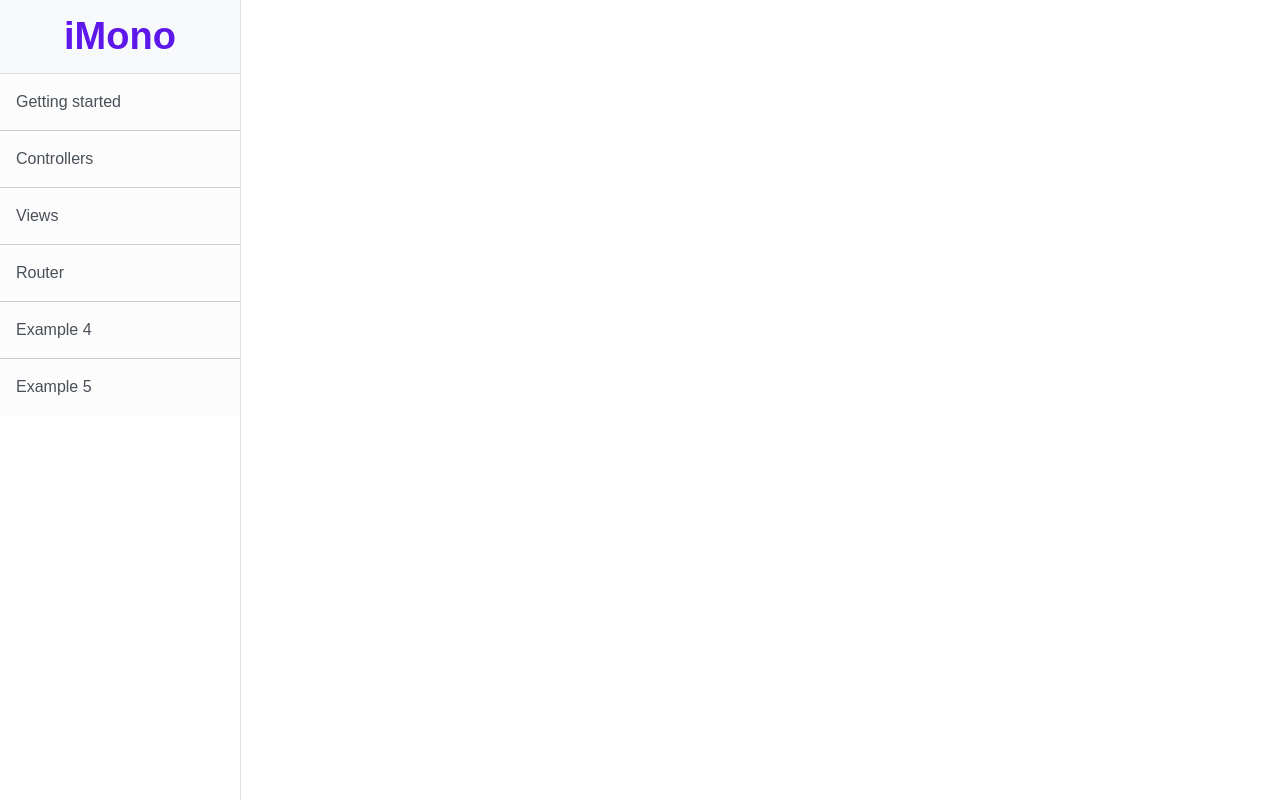
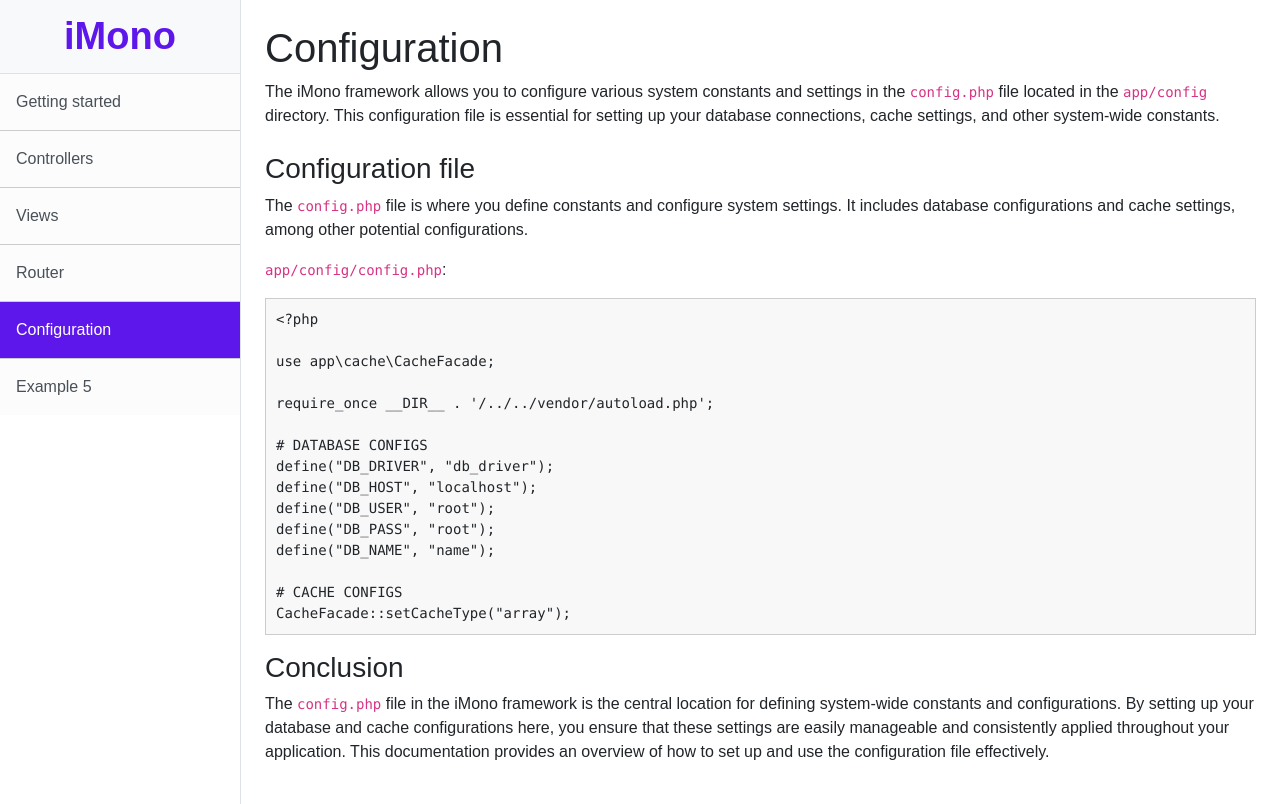
Before and after one commit to FabioAugustoRodrigues/iMono-docs, a Vue app: page /configuration in a window 1280 px wide. Built offline with nearby package versions, Linux system fonts and the light colour scheme; a web font is replaced by a local one.

Commit message:
configuration page

```diff
--- a/src/App.vue
+++ b/src/App.vue
@@ -30,9 +30,9 @@
           active-class="navLink-active">
           Router
         </RouterLink>
-        <RouterLink class="list-group-item list-group-item-action list-group-item-light p-3" to="/example4"
+        <RouterLink class="list-group-item list-group-item-action list-group-item-light p-3" to="/configuration"
           active-class="navLink-active">
-          Example 4
+          Configuration
         </RouterLink>
         <RouterLink class="list-group-item list-group-item-action list-group-item-light p-3" to="/example5"
           active-class="navLink-active">
--- a/src/router/index.js
+++ b/src/router/index.js
@@ -23,6 +23,11 @@
       path: '/router',
       name: 'router',
       component: () => import('../views/RouterView.vue')
+    },
+    {
+      path: '/configuration',
+      name: 'configuration',
+      component: () => import('../views/ConfigurationView.vue')
     }
   ]
 })
--- /dev/null
+++ b/src/views/ConfigurationView.vue
@@ -0,0 +1,61 @@
+<template>
+    <main>
+        <section class="mb-4">
+            <h1>Configuration</h1>
+            <p>
+                The iMono framework allows you to configure various system constants and settings in the
+                <code>config.php</code> file
+                located in the <code>app/config</code> directory. This configuration file is essential for setting up
+                your database
+                connections, cache settings, and other system-wide constants.
+            </p>
+        </section>
+
+        <section>
+            <h3>Configuration file</h3>
+            <p>
+                The <code>config.php</code> file is where you define constants and configure system settings. It
+                includes database
+                configurations and cache settings, among other potential configurations.
+            </p>
+
+            <p>
+                <code>app/config/config.php</code>:
+            </p>
+            <CodeHighlighter :code="configFile"></CodeHighlighter>
+        </section>
+
+        <section>
+            <h3>Conclusion</h3>
+            <p>
+                The <code>config.php</code> file in the iMono framework is the central location for defining system-wide
+                constants
+                and configurations. By setting up your database and cache configurations here, you ensure that these
+                settings are easily manageable and consistently applied throughout your application. This documentation
+                provides an overview of how to set up and use the configuration file effectively.
+            </p>
+        </section>
+    </main>
+</template>
+
+
+<script setup>
+import CodeHighlighter from '../components/CodeHighlighter.vue';
+
+const configFile = `<?php
+
+use app\\cache\\CacheFacade;
+
+require_once __DIR__ . '/../../vendor/autoload.php';
+
+# DATABASE CONFIGS
+define("DB_DRIVER", "db_driver");
+define("DB_HOST", "localhost");
+define("DB_USER", "root");
+define("DB_PASS", "root");
+define("DB_NAME", "name");
+
+# CACHE CONFIGS
+CacheFacade::setCacheType("array");
+`;
+</script>
--- a/src/views/RouterView.vue
+++ b/src/views/RouterView.vue
@@ -152,9 +152,9 @@
 
 const exampleMiddleware = `<?php
 
-namespace app\http\middleware;
+namespace app\\http\\middleware;
 
-use app\core\controller\Request;
+use app\\core\\controller\\Request;
 
 class AuthMiddleware extends Middleware
 {
```
